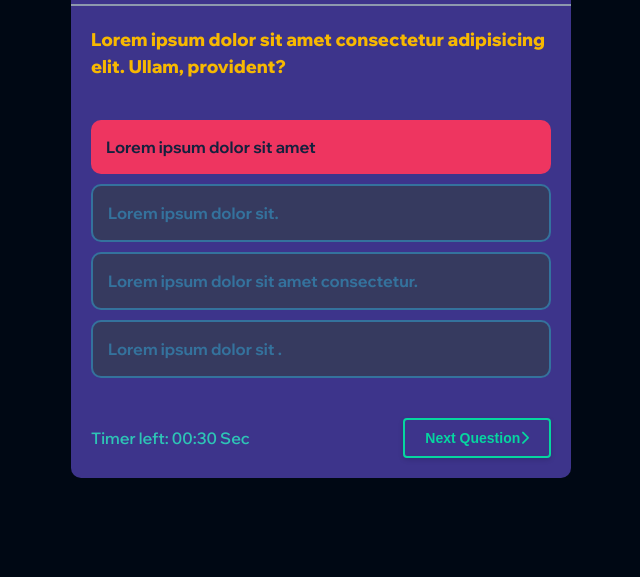
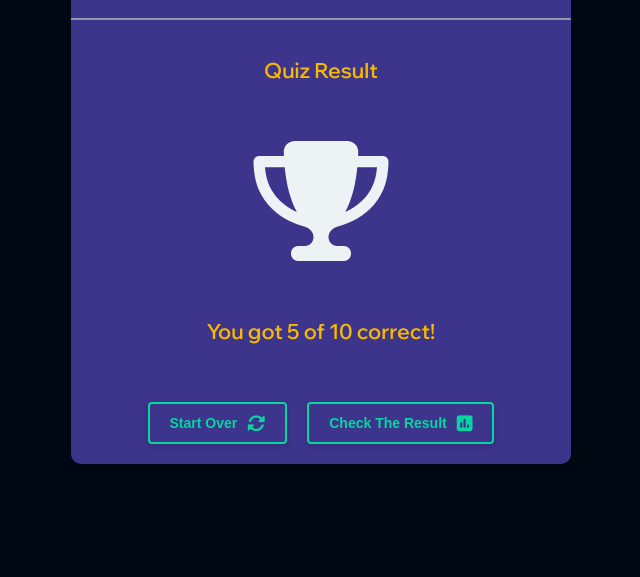
Before and after one commit to Mahyarnafisi/Quiz-app-Project, a website: page index.html in a window 1280 px wide. Shown: the part 223-800 px from the top of the page, without its empty margins (319-959 px from the left). Drawn offline with Linux system fonts and the light colour scheme.

Commit message:
initated resualt page, need more adjustment, almost finish

```diff
--- a/index.html
+++ b/index.html
@@ -42,7 +42,7 @@
           <!-- <span class="correct-tag">Correct</span>
           <span class="wrong-tag">Wrong</span> -->
 
-          <div class="body__quiz body-style display">
+          <div class="body__quiz body-style no-display">
             <h4 class="quiz__question">Lorem ipsum dolor sit amet consectetur adipisicing elit. Ullam, provident?</h4>
             <div class="option-container">
               <p class="option wrong">Lorem ipsum dolor sit amet</p>
@@ -50,14 +50,24 @@
               <p class="option deactive">Lorem ipsum dolor sit amet consectetur.</p>
               <p class="option deactive">Lorem ipsum dolor sit .</p>
             </div>
-            <div class="footer">
+            <div class="quiz__footer footer">
               <p class="timer">Timer left: 00:30 Sec</p>
               <button class="btn">Next Question <i class="fa-solid fa-chevron-right"></i></button>
             </div>
           </div>
 
           <!-- Result -->
-          <div class="body__result no-display">result</div>
+          <div class="body__result body-style display">
+            <h3 class="result__title">Quiz Result</h3>
+            <div class="result__trophy">
+              <i class="fa-solid fa-trophy"></i>
+            </div>
+            <h3 class="result__score">You got 5 of 10 correct!</h3>
+            <div class="result__footer">
+              <button class="btn">Start Over <i class="fa-solid fa-rotate"></i></button>
+              <button class="btn">Check the result <i class="fa-solid fa-square-poll-vertical"></i></button>
+            </div>
+          </div>
 
           <!-- Detail -->
           <div class="body__detail no-display">detail</div>
--- a/sass/main.scss
+++ b/sass/main.scss
@@ -137,7 +137,7 @@ p {
   width: 100%;
   height: min-content;
   align-self: stretch;
-
+  // !Menu Section --------------------------------------------//
   &__menu {
     display: flex;
     align-items: stretch;
@@ -190,7 +190,7 @@ p {
       }
     }
   }
-
+  // !Quiz Section ------------------------------------------//
   &__quiz {
     display: flex;
     align-items: center;
@@ -227,7 +227,7 @@ p {
       }
     }
 
-    .footer {
+    .quiz__footer {
       margin-top: 4rem;
       display: flex;
       align-items: center;
@@ -246,14 +246,59 @@ p {
       }
     }
   }
+  // !Result section------------------------------------//
+  &__result {
+    display: flex;
+    align-items: center;
+    justify-content: center;
+    flex-direction: column;
 
-  &__result {
+    .result__title {
+      align-self: center;
+      margin: 2rem 0;
+    }
+
+    .result__trophy {
+      display: flex;
+      align-items: center;
+      justify-content: center;
+      margin: 4rem 0;
+      i {
+        font-size: 12rem;
+        color: var(--color-white);
+      }
+    }
+
+    .result__score {
+      margin: 2rem 0;
+    }
+    .result__footer {
+      // border-top: 2px solid var(--color-gray);
+      // padding: 2rem;
+      width: 100%;
+      display: flex;
+      align-items: center;
+      justify-content: center;
+      margin-top: 4rem;
+      gap: 2rem;
+      .btn {
+        &:hover {
+          background-color: var(--color-secondary-2);
+          color: var(--color-secondary-3);
+          border: 2px solid var(--color-secondary-2);
+        }
+        gap: 1rem;
+        i {
+          font-size: 1.8rem;
+        }
+      }
+    }
   }
 
   &__detail {
   }
 }
-
+// --------------------------------------------------------//
 .body-style {
   width: 100%;
   height: auto;
```
Also changed, not shown: css/style.css, 1 other file.
